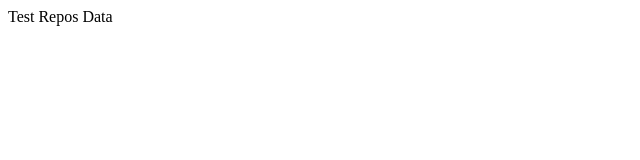
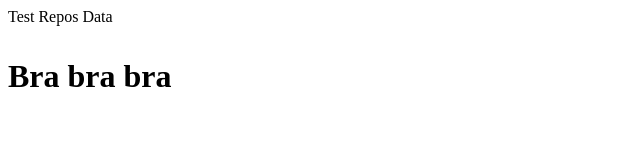
Before and after one commit to kasay-mdu11/TRaV-No.3, a plain HTML site: page index.html in a window 1280 px wide. Shown: the whole page, without its empty margins (0-640 px from the left). Drawn offline with Linux system fonts and the light colour scheme.

Commit message:
Update index.html

```diff
--- a/index.html
+++ b/index.html
@@ -5,5 +5,6 @@
     <body>
         Test Repos Data
     </body>
+    <h1><p>Bra bra bra</p></h1>
 </html>
 <script>Alert</script>
```
